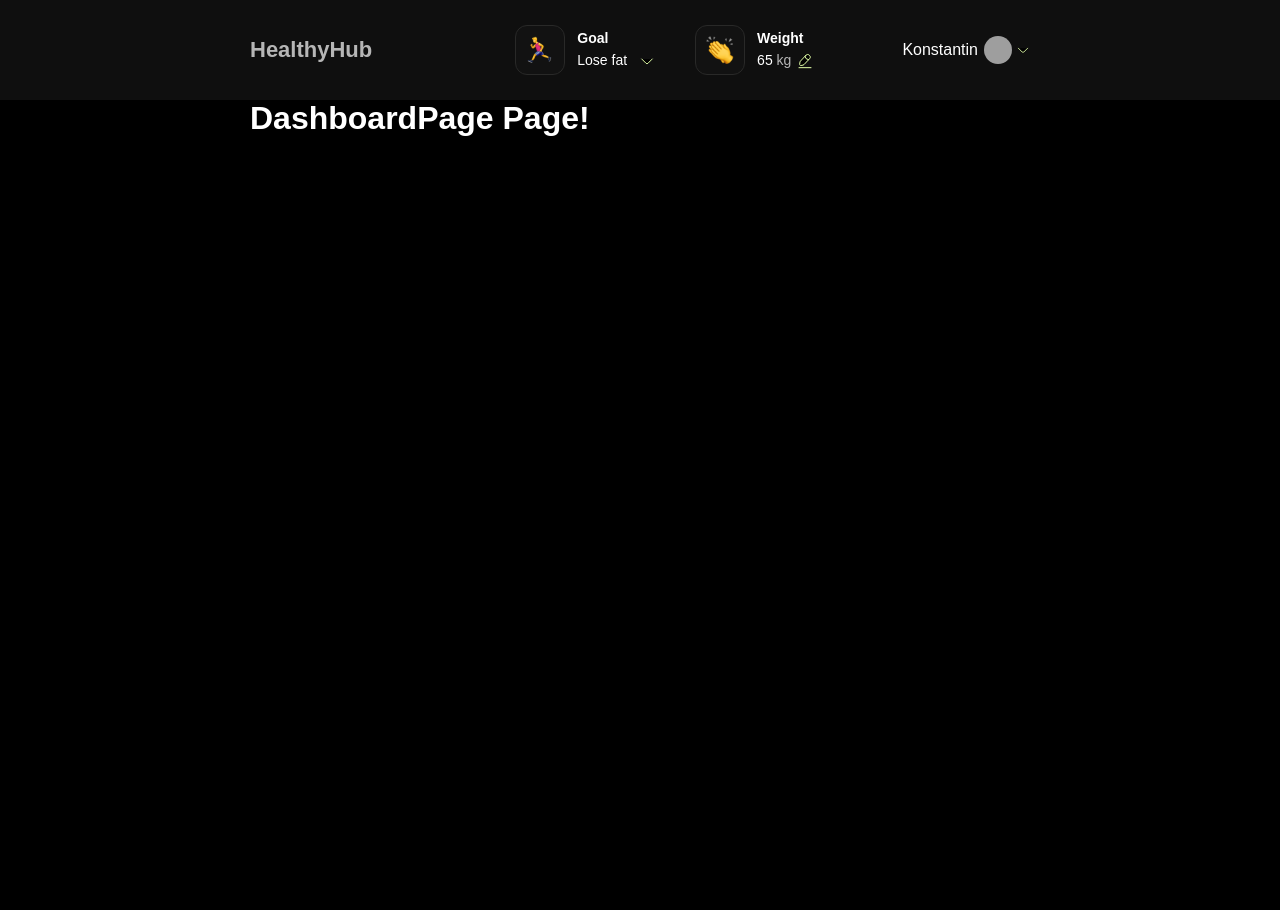
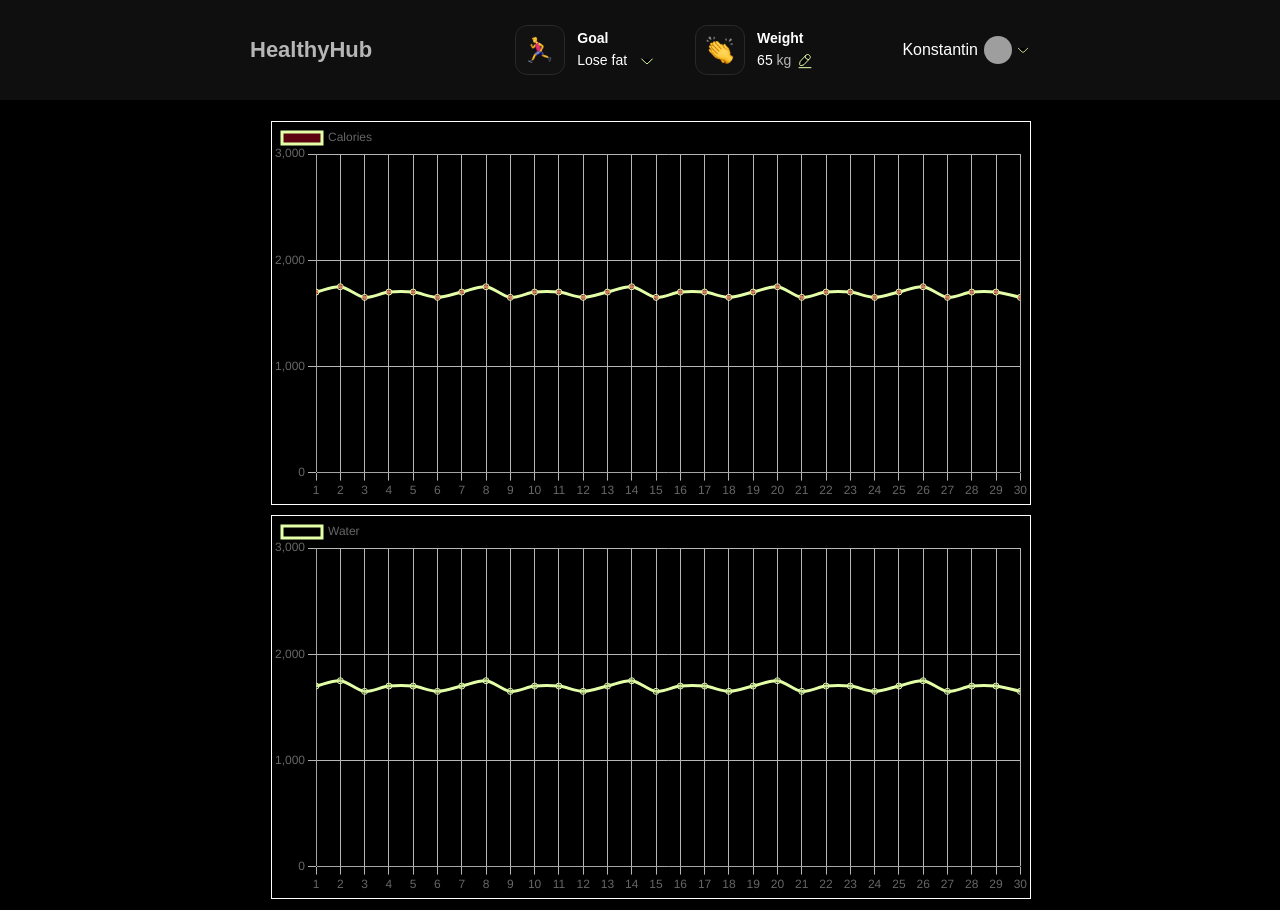
Before and after one commit to KatanES/HealthyHub, a React app: page /HealthyHub/dashboard in a window 1280 px wide. Before the commit the page ends 800 px from the top, so only its background shows below. Built offline with nearby package versions, Linux system fonts and the light colour scheme; grey boxes are pictures that could not be loaded; the HTML template or start-up script is replaced by a standard one.

Commit message:
add statik graphs of calories and water

```diff
--- a/src/components/AuthorizedUser/DashboardPage/DashboardPage.jsx
+++ b/src/components/AuthorizedUser/DashboardPage/DashboardPage.jsx
@@ -0,0 +1,11 @@
+import { Line } from 'react-chartjs-2';
+
+const DashBoard = ({ options, data }) => {
+  return (
+    <div>
+      <Line options={options} data={data} />
+    </div>
+  );
+};
+
+export default DashBoard;
--- a/src/pages/Authorized/DashboardPage/DashboardPage.jsx
+++ b/src/pages/Authorized/DashboardPage/DashboardPage.jsx
@@ -1,9 +1,127 @@
+import { Container, CaloriesGraph, WaterGraph } from './DashboardPage.styled';
+import DashBoard from '../../../components/AuthorizedUser/DashboardPage/DashboardPage';
+// import Date from '../../components/Date/Date';
+import {
+  Chart as ChartJS,
+  CategoryScale,
+  LinearScale,
+  PointElement,
+  LineElement,
+  Title,
+  Tooltip,
+  Legend,
+} from 'chart.js';
+
+ChartJS.register(
+  CategoryScale,
+  LinearScale,
+  PointElement,
+  LineElement,
+  Title,
+  Tooltip,
+  Legend
+);
+
+const labels = [
+  1, 2, 3, 4, 5, 6, 7, 8, 9, 10, 11, 12, 13, 14, 15, 16, 17, 18, 19, 20, 21, 22,
+  23, 24, 25, 26, 27, 28, 29, 30,
+];
+
+const options = {
+  responsive: true,
+  plugins: {
+    legend: {
+      position: 'top', // Розміщення у верхній частині
+      align: 'start', // Вирівнювання в початковій (лівий) частині
+      anchor: 'start', // Як якір для вирівнювання
+    },
+    labels: {
+      boxWidth: 0, // Ширина боксу для кожного елементу в легенді
+    },
+    // title: {
+    //   display: true,
+    //   text: '',
+    // },
+  },
+  scales: {
+    x: {
+      lineWidth: 0.5,
+      grid: {
+        color: '#b6b6b6',
+      },
+
+      min: 0,
+      max: 31,
+    },
+    y: {
+      grid: { color: '#b6b6b6' },
+
+      min: 0,
+      max: 3000,
+      ticks: {
+        stepSize: 1000,
+      },
+    },
+  },
+};
+
+const data = {
+  labels,
+  datasets: [
+    {
+      label: 'Calories',
+
+      data: [
+        1700, 1750, 1650, 1700, 1700, 1650, 1700, 1750, 1650, 1700, 1700, 1650,
+        1700, 1750, 1650, 1700, 1700, 1650, 1700, 1750, 1650, 1700, 1700, 1650,
+        1700, 1750, 1650, 1700, 1700, 1650,
+      ],
+      lineTension: 0.3,
+      borderColor: '#E3FFA8',
+      backgroundColor: 'rgba(183, 5, 35, 0.5)',
+    },
+  ],
+};
+
+const data1 = {
+  labels,
+  datasets: [
+    {
+      label: 'Water',
+      data: [
+        1700, 1750, 1650, 1700, 1700, 1650, 1700, 1750, 1650, 1700, 1700, 1650,
+        1700, 1750, 1650, 1700, 1700, 1650, 1700, 1750, 1650, 1700, 1700, 1650,
+        1700, 1750, 1650, 1700, 1700, 1650,
+      ],
+      lineTension: 0.3,
+      borderColor: '#E3FFA8',
+      // backgroundColor: 'rgba(5, 183, 32, 0.5)',
+    },
+  ],
+};
+
 const DashboardPage = () => {
   return (
-    <div>
-      <h1>DashboardPage Page!</h1>
-    </div>
+    <Container>
+      {/* <Date /> */}
+      <CaloriesGraph>
+        <DashBoard options={options} data={data} />
+      </CaloriesGraph>
+      <WaterGraph>
+        <DashBoard options={options} data={data1} />
+      </WaterGraph>
+    </Container>
   );
 };
 
 export default DashboardPage;
+
+// const DashboardPage = () => {
+//   return (
+//     <div>
+//       <h1>DashboardPage Page!</h1>
+//     </div>
+//   );
+// };
+
+// export default DashboardPage;
--- a/src/pages/Authorized/DashboardPage/DashboardPage.styled.jsx
+++ b/src/pages/Authorized/DashboardPage/DashboardPage.styled.jsx
@@ -0,0 +1,43 @@
+// import { Link } from 'react-router-dom';
+import styled from '@emotion/styled';
+
+export const Container = styled.div`
+  /* display: flex; */
+  border: 2px solid;
+  border-color: blue;
+  width: auto;
+  height: auto;
+  border: 1px solid black;
+  margin: 10px;
+
+  @media screen and (min-width: 320px) {
+    overflow-x: auto;
+  }
+  @media screen and (min-width: 834px) {
+    width: 780px;
+
+    @media screen and (min-width: 1440px) {
+      width: 1372px;
+    }
+  }
+`;
+
+export const CaloriesGraph = styled.div`
+  min-width: 676px;
+  min-height: 382px;
+  border: 1px solid white;
+  margin: 10px;
+  /* overflow-x: auto; */
+
+  /* @media screen and (min-width: 320px) {
+    width: 676px;
+    height: 382px;
+  } */
+`;
+
+export const WaterGraph = styled.div`
+  min-width: 676px;
+  min-height: 382px;
+  border: 1px solid white;
+  margin: 10px;
+`;
```
Also changed, not shown: 1 other file (tests, documents, lock files or other folders).
